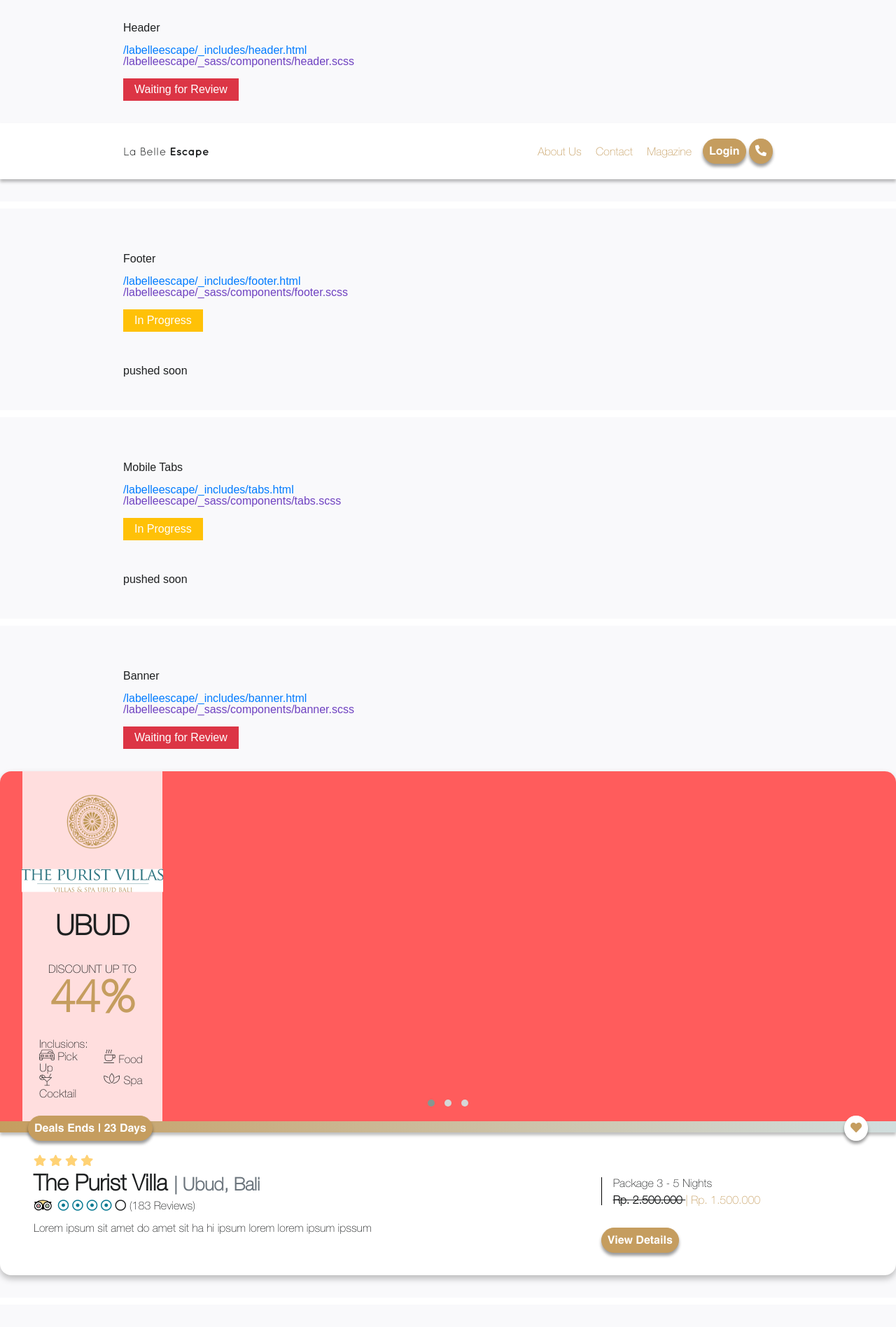
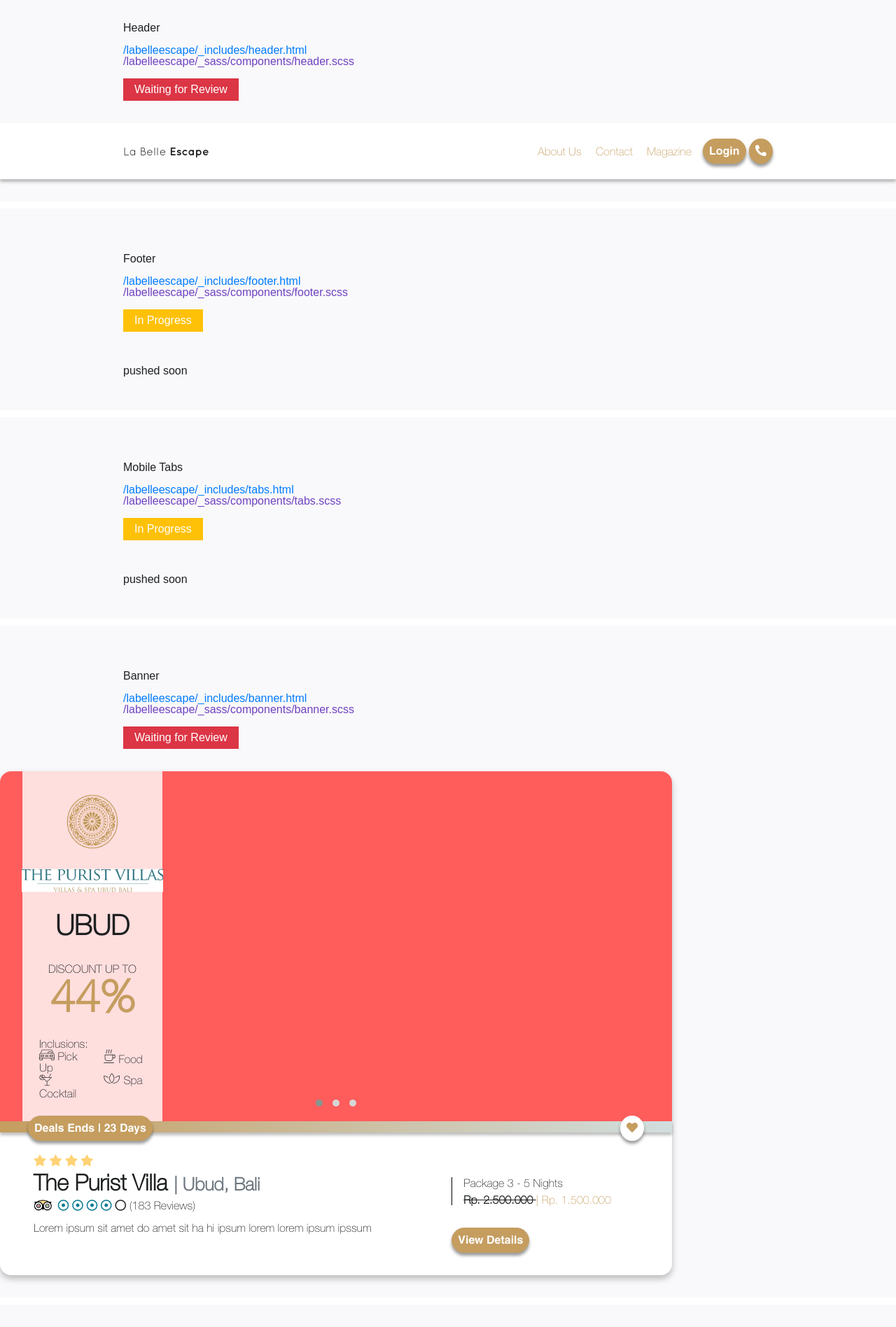
Before and after one commit to eighthijr/labelleescape, a Jekyll site: the page built from index.md, in a window 1280 px wide. Shown: the whole page at 70% size. Built offline with Jekyll 4.4.1, drawn with Linux system fonts in a browser that asks for light colours.

Commit message:
Update components.scss

```diff
--- a/_sass/partials/components.scss
+++ b/_sass/partials/components.scss
@@ -2,6 +2,7 @@
 
 // Cards
 .card {
+  @extend .wrapper;
   position: relative;
 
   width: 100%;
```
